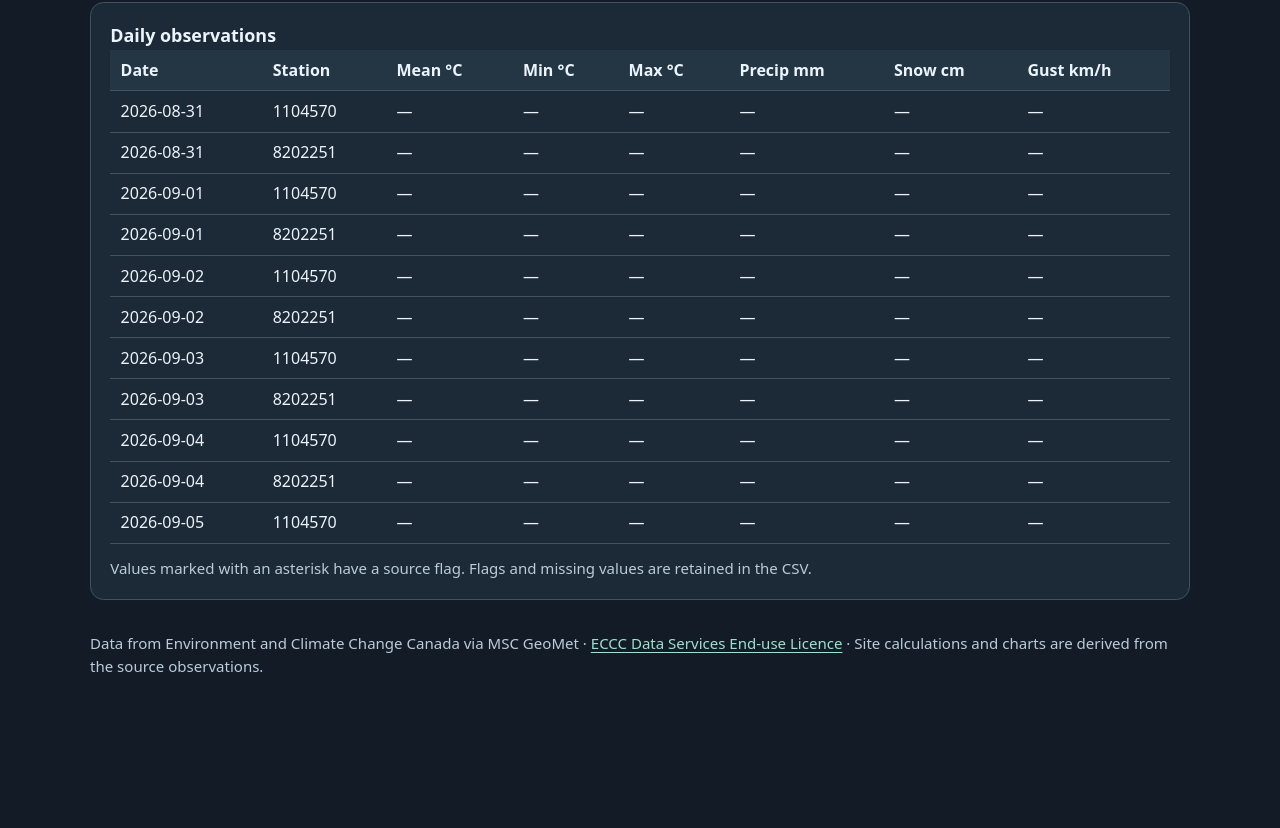
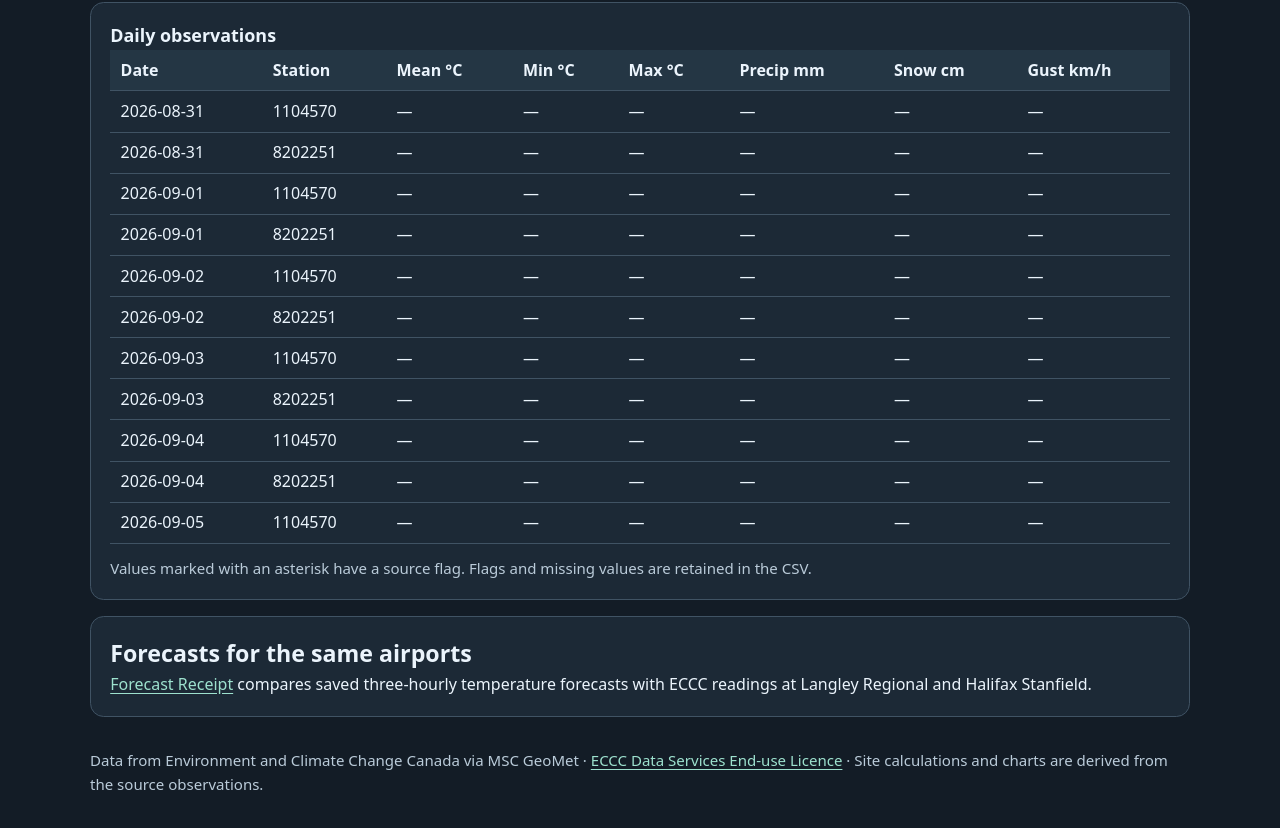
Before and after one commit to jsdyer/weatherarchive, a plain HTML site: page index.html in a window 1280 px wide. Shown: the part 1176-2004 px from the top of the page. Before the commit the page ends 1887 px from the top, so only its background shows below. Drawn offline with Linux system fonts and the light colour scheme; no server answers.

Commit message:
Link station history to Forecast Receipt

```diff
--- a/index.html
+++ b/index.html
@@ -40,6 +40,7 @@
 <section class="panel trend" aria-labelledby="trend-title"><h3 id="trend-title">Daily mean temperature</h3><canvas id="chart" role="img" aria-label="Daily mean temperatures by station. Exact readings and missing days are listed in the table."></canvas><p id="chart-detail" class="quiet"></p></section>
 <div class="panel"><h3>Daily observations</h3><div class="overflow" tabindex="0" aria-label="Daily observations table"><table id="observations"></table></div><p class="quiet">Values marked with an asterisk have a source flag. Flags and missing values are retained in the CSV.</p></div>
 </section>
+<aside class="panel"><h2>Forecasts for the same airports</h2><p><a href="https://coolcode.ca/forecastreceipt/">Forecast Receipt</a> compares saved three-hourly temperature forecasts with ECCC readings at Langley Regional and Halifax Stanfield.</p></aside>
 </main>
 <footer>Data from Environment and Climate Change Canada via MSC GeoMet · <a href="https://eccc-msc.github.io/open-data/licence/readme_en/">ECCC Data Services End-use Licence</a> · Site calculations and charts are derived from the source observations.</footer>
 </body>
```
Also changed, not shown: 1 other file.
